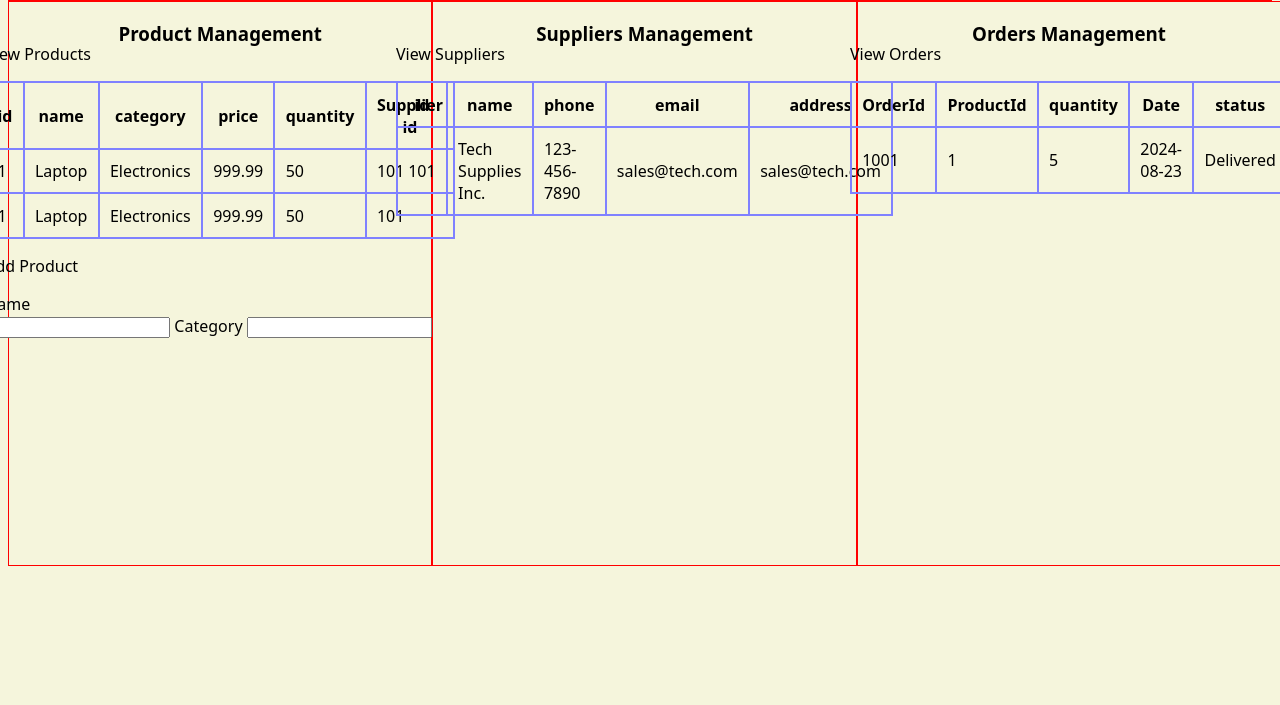
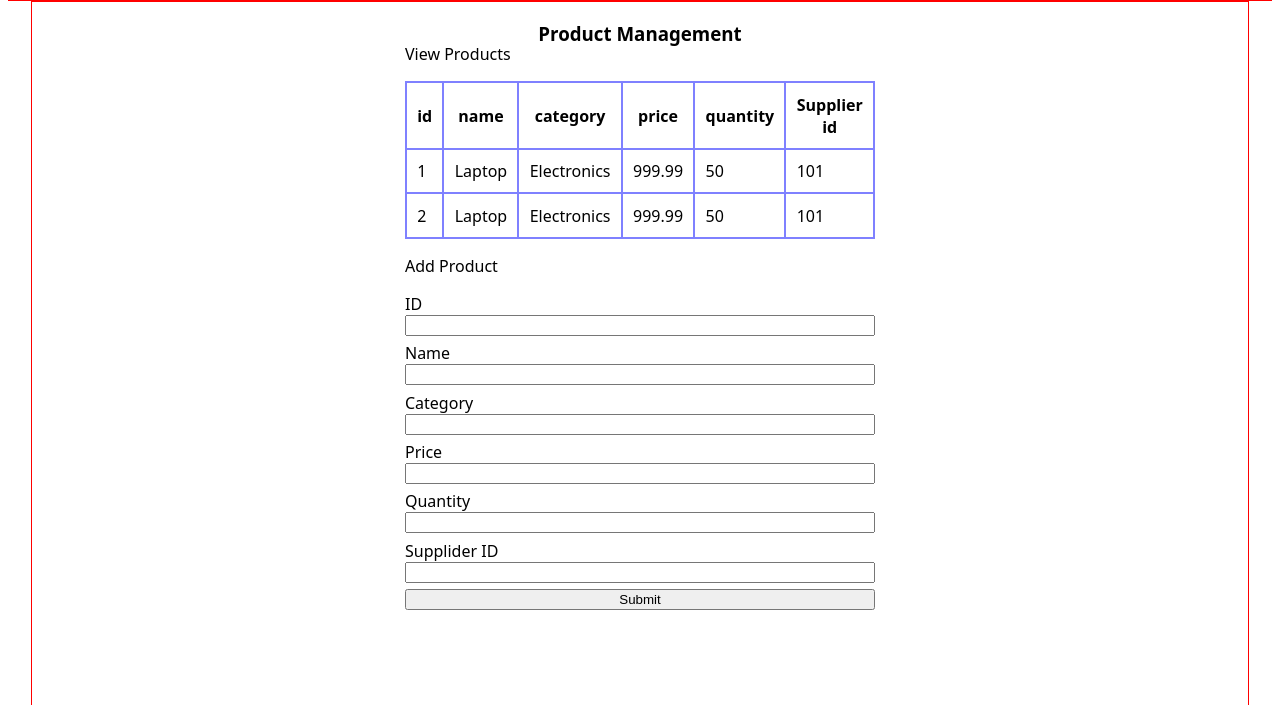
Before and after one commit to BrayanStivenMaldonado/JavaScript_MaldonadoBrayan, a plain HTML site: page Dia 6/index.html in a window 1280 px wide. Shown: the part 95-800 px from the top of the page. Drawn offline with Linux system fonts and the light colour scheme.

Commit message:
feat: :sparkles: added a little change in the script

```diff
--- a/Dia 6/data.json
+++ b/Dia 6/data.json
@@ -9,7 +9,7 @@
             "supplierId": 101
         },
         {
-            "id": 1,
+            "id": 2,
             "name": "Laptop",
             "category": "Electronics",
             "price": 999.99,
--- a/Dia 6/index.html
+++ b/Dia 6/index.html
@@ -30,19 +30,23 @@
                     </thead>
                     <tbody></tbody>
                 </table>
+                <p>Add Product</p>
 
-                <p>Add Product</p>
                 <form id="FormProduct">
-                    <input type="hidden" id="ProductId">
-                    <label for="ProductName">Name<br></label>
-                    <input type="text" id="ProductName">
-
-                    <label for="ProductCategory">Category</label>
-                    <input type="text" id="ProductCategory">
-
+                    <label for="NewProductId">ID</label>
+                    <input type="text" id="NewProductId">
+                    <label for="NewProductName">Name</label>
+                    <input type="text" id="NewProductName">
+                    <label for="NewProductCategory">Category</label>
+                    <input type="text" id="NewProductCategory">
+                    <label for="NewProductIdPrice">Price</label>
+                    <input type="number" id="NewProductIdPrice">
+                    <label for="NewProductQuantityInStock">Quantity</label>
+                    <input type="number" id="NewProductQuantityInStock">
+                    <label for="NewProductSupplierId">Supplider ID</label>
+                    <input type="number" id="NewProductSupplierId">
+                    <input type="submit" value="Submit">
                 </form>
-
-
             </section>
 
 
--- a/Dia 6/script.js
+++ b/Dia 6/script.js
@@ -18,6 +18,13 @@
             });
         }
 DataProducts()
+
+let newid =parseInt(document.getElementById("NewProductId"))
+
+
+
+
+
 
 
 function DataSuppliers(){
@@ -60,3 +67,7 @@
             });
         }
 DataOrders()
+
+function AddProduct(){
+    Dato = document.getElementById("NewProductId").value
+}
--- a/Dia 6/style.css
+++ b/Dia 6/style.css
@@ -1,6 +1,5 @@
 body{
-    background-color: beige;
-    overflow: hidden;
+    background-color: rgb(255, 255, 255);
     font-family:system-ui, -apple-system, BlinkMacSystemFont, 'Segoe UI', Roboto, Oxygen, Ubuntu, Cantarell, 'Open Sans', 'Helvetica Neue', sans-serif;
 }
 
@@ -16,32 +15,31 @@
 #Content{
     display: flex;
     align-items: center;
-    display: grid;
-    grid-template-columns: auto auto auto;
+    flex-direction: column;
 }
 
 #ProductManagement{
     display: flex;
     justify-content: center;
     border: 1px solid red;
-    width: 33vw;
-    height: 44vw;
+    width: 95vw;
+    height: 100vw;
 }
 
 #SuppliersManagement{
     display: flex;
     justify-content: center;
     border: 1px solid red;
-    width: 33vw;
-    height: 44vw;
+    width: 95vw;
+    height: 100vw;
 }
 
 #OrdersManagement{
     display: flex;
     justify-content: center;
     border: 1px solid red;
-    width: 33vw;
-    height: 44vw;
+    width: 95vw;
+    height: 100vw;
 }
 
 table{
@@ -61,3 +59,12 @@
     position: absolute;
     margin-top: 2vw;
 }
+
+form{
+    display: flex;
+    flex-direction: column;
+}
+
+form input{
+    margin-bottom: 0.5vw;
+}
```
